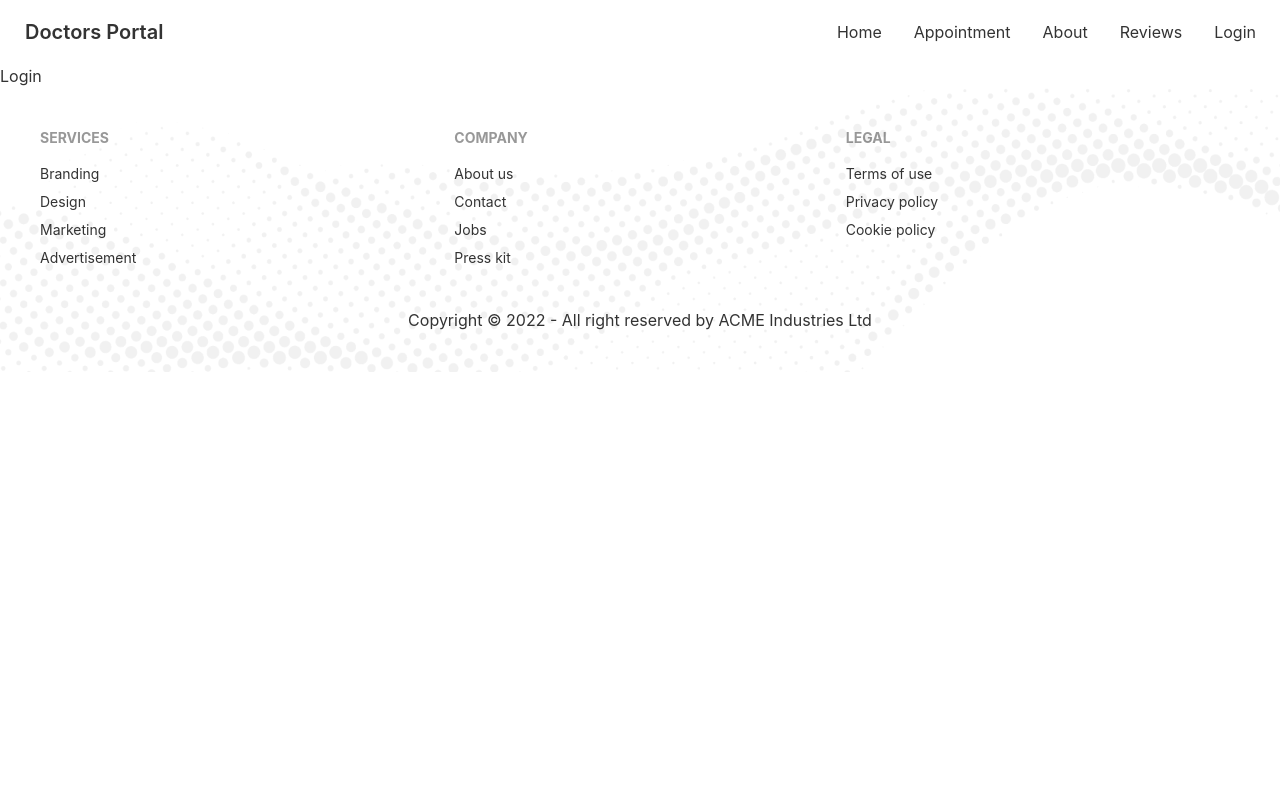
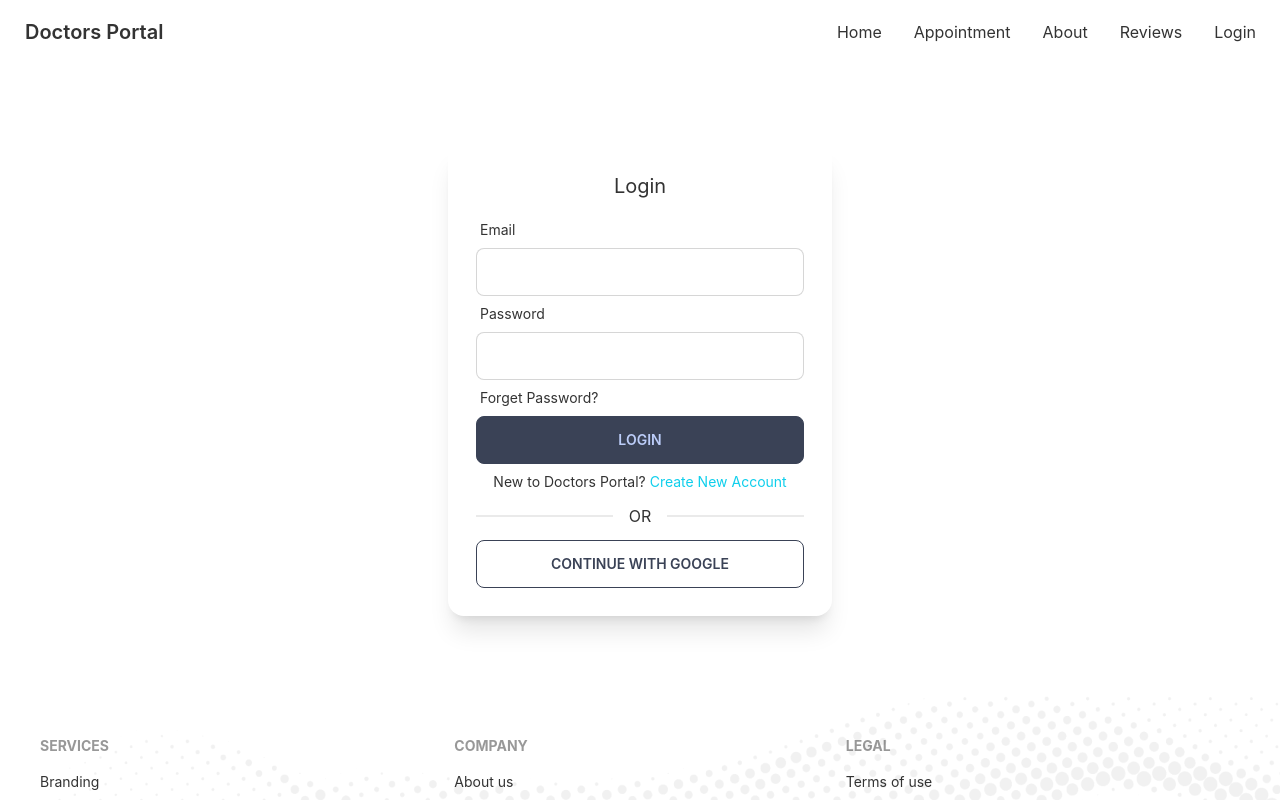
Before and after one commit to GourobSaha/doctors-portal-client, a React (Create React App) app: page /login in a window 1280 px wide. Shown: the top 800 px of the page. Built offline with nearby package versions, Linux system fonts and the light colour scheme.

Commit message:
Login Page Added

```diff
--- a/package.json
+++ b/package.json
@@ -8,9 +8,11 @@
     "@testing-library/user-event": "^13.5.0",
     "daisyui": "^2.39.1",
     "date-fns": "^2.29.3",
+    "firebase": "^9.14.0",
     "react": "^18.2.0",
     "react-day-picker": "^8.3.6",
     "react-dom": "^18.2.0",
+    "react-hook-form": "^7.39.3",
     "react-router-dom": "^6.4.3",
     "react-scripts": "5.0.1",
     "web-vitals": "^2.1.4"
--- /dev/null
+++ b/src/Firebase/firebase.config.js
@@ -0,0 +1,19 @@
+// Import the functions you need from the SDKs you need
+import { initializeApp } from "firebase/app";
+// TODO: Add SDKs for Firebase products that you want to use
+// https://firebase.google.com/docs/web/setup#available-libraries
+
+// Your web app's Firebase configuration
+const firebaseConfig = {
+    apiKey: process.env.REACT_APP_apiKey,
+    authDomain: process.env.REACT_APP_authDomain,
+    projectId: process.env.REACT_APP_projectId,
+    storageBucket: process.env.REACT_APP_storageBucket,
+    messagingSenderId: process.env.REACT_APP_messagingSenderId,
+    appId: process.env.REACT_APP_appId
+};
+
+// Initialize Firebase
+const app = initializeApp(firebaseConfig);
+
+export default app;
--- a/src/Layout/Main.js
+++ b/src/Layout/Main.js
@@ -5,7 +5,7 @@
 
 const Main = () => {
     return (
-        <div>
+        <div className='flex flex-col min-h-screen'>
             <Navbar></Navbar>
             <Outlet></Outlet>
             <Footer></Footer>
--- a/src/Pages/Login/Login.js
+++ b/src/Pages/Login/Login.js
@@ -1,9 +1,41 @@
 import React from 'react';
+import { useForm } from 'react-hook-form';
+import { Link } from 'react-router-dom';
 
 const Login = () => {
+    const { register, handleSubmit } = useForm();
+
+    const handleLogin = data => {
+        console.log(data);
+    }
+
     return (
-        <div>
-            <h2>Login</h2>
+        <div className='my-10 md:my-20 flex justify-center items-center'>
+            <div className='w-96 p-7 shadow-xl rounded-2xl'>
+                <h2 className='text-xl text-center mb-3'>Login</h2>
+                <form onSubmit={handleSubmit(handleLogin)}>
+                    <div className="form-control">
+                        <label className="label">
+                            <span className="label-text">Email</span>
+                        </label>
+                        <input type="email" className="input input-bordered w-full" {...register("email")} />
+                    </div>
+                    <div className="form-control">
+                        <label className="label">
+                            <span className="label-text">Password</span>
+                        </label>
+                        <input type="password" className="input input-bordered w-full" {...register("password")} />
+                        <label className="label">
+                            <span className="label-text">Forget Password?</span>
+                        </label>
+                    </div>
+                    <input className='btn btn-accent w-full' value="Login" type="submit" />
+                </form>
+                <p className='my-2 text-center text-sm'>New to Doctors Portal? <Link className='
+                text-primary' to='/signup'>Create New Account</Link></p>
+                <div className="divider">OR</div>
+                <button className='btn btn-accent btn-outline w-full'>CONTINUE WITH GOOGLE</button>
+            </div>
         </div>
     );
 };
--- a/src/Pages/Shared/Footer/Footer.js
+++ b/src/Pages/Shared/Footer/Footer.js
@@ -9,7 +9,7 @@
                 background: `url(${footer})`,
                 backgroundSize: 'cover'
             }}
-            className="p-10">
+            className="p-10 mt-auto">
             <div className='footer'>
                 <div>
                     <span className="footer-title">Services</span>
```
Also changed, not shown: 1 other file (tests, documents, lock files or other folders).
